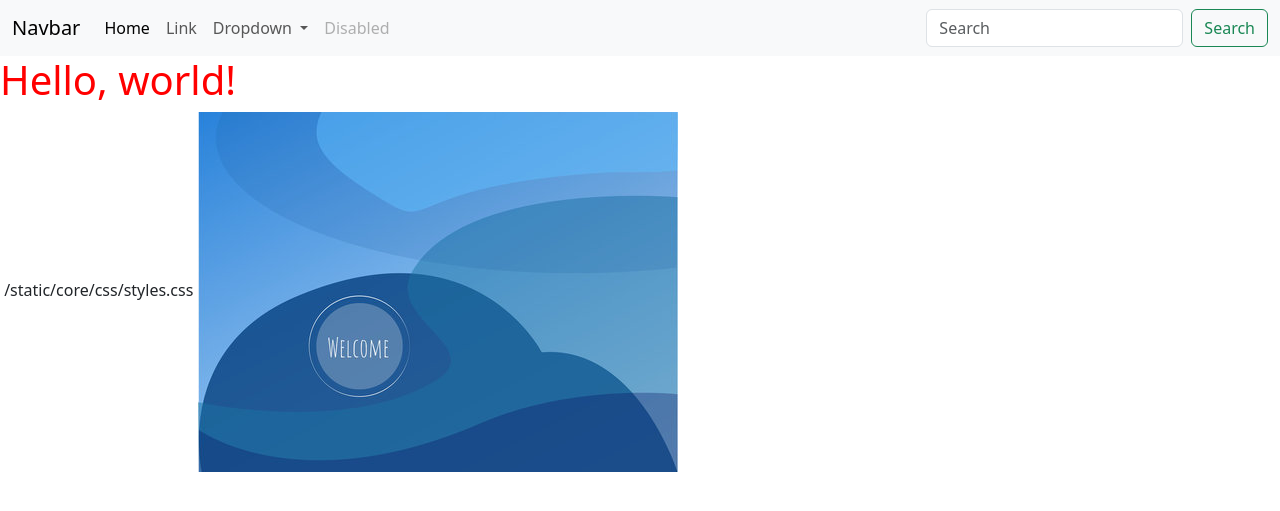
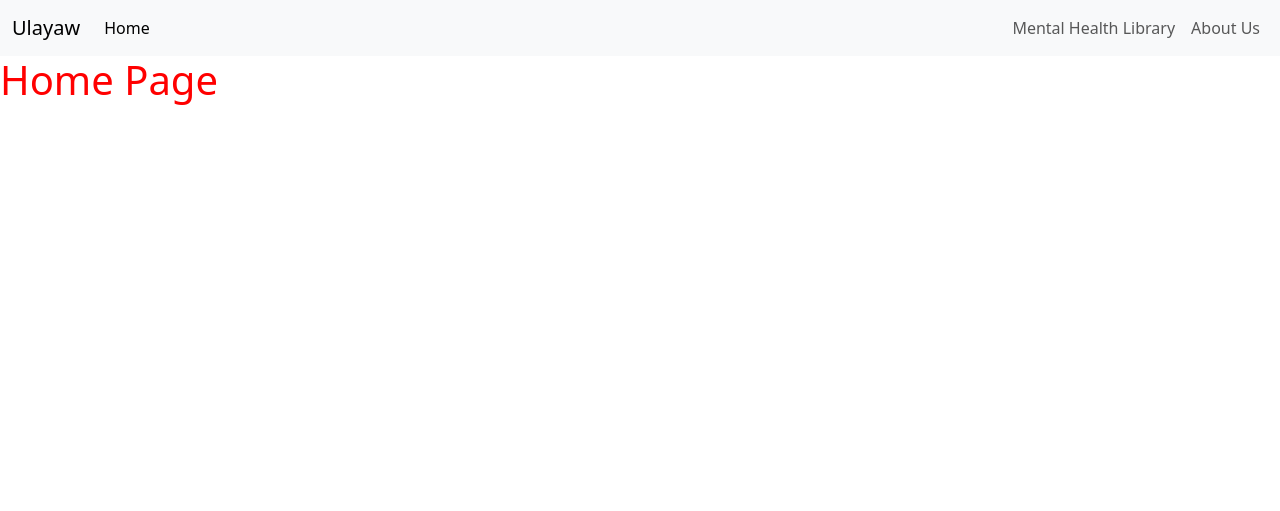
Before and after one commit to emciee/ulayaw, a Django app: page / in a window 1280 px wide. Shown: the top 511 px of the page. Run offline with Django 4.2, Linux system fonts and the light colour scheme.

Commit message:
Second Commit

```diff
--- /dev/null
+++ b/core/templates/core/base.html
@@ -0,0 +1,48 @@
+{% load static %}
+<!doctype html>
+<html lang="en">
+  <head>
+    <meta charset="utf-8">
+    <meta name="viewport" content="width=device-width, initial-scale=1">
+    <title>Ulayaw</title>
+
+    <link href="https://cdn.jsdelivr.net/npm/bootstrap@5.3.2/dist/css/bootstrap.min.css" rel="stylesheet" integrity="sha384-T3c6CoIi6uLrA9TneNEoa7RxnatzjcDSCmG1MXxSR1GAsXEV/Dwwykc2MPK8M2HN" crossorigin="anonymous">
+    <link rel="stylesheet" href="{% static 'core/css/styles.css' %}">
+
+  </head>
+  <body>
+
+<!--Navbar-->
+<nav class="navbar navbar-expand-lg bg-body-tertiary">
+    <div class="container-fluid">
+        <a class="navbar-brand" href="{% url 'home' %}">Ulayaw</a>
+        <button class="navbar-toggler" type="button" data-bs-toggle="collapse" data-bs-target="#navbarSupportedContent" aria-controls="navbarSupportedContent" aria-expanded="false" aria-label="Toggle navigation">
+            <span class="navbar-toggler-icon"></span>
+        </button>
+
+        <div class="collapse navbar-collapse" id="navbarSupportedContent">
+            <ul class="navbar-nav">
+                <li class="nav-item">
+                    <a class="nav-link active" aria-current="page" href="{% url 'home' %}">Home</a>
+                </li>
+            </ul>
+            <ul class="navbar-nav ms-auto">
+                <li class="nav-item">
+                    <a class="nav-link" href="{% url 'mhl' %}">Mental Health Library</a>
+                </li>
+                <li class="nav-item">
+                    <a class="nav-link" href="{% url 'aboutus' %}">About Us</a>
+                </li>
+            </ul>
+        </div>
+    </div>
+</nav>
+<!--Navbar-->
+
+
+  {% block content %}{% endblock content %}
+
+  <script src="https://cdn.jsdelivr.net/npm/bootstrap@5.3.2/dist/js/bootstrap.bundle.min.js" integrity="sha384-C6RzsynM9kWDrMNeT87bh95OGNyZPhcTNXj1NW7RuBCsyN/o0jlpcV8Qyq46cDfL" crossorigin="anonymous"></script>
+  <script src="{% static 'core/js/index.js' %}"></script>
+</body>
+</html>
--- a/core/templates/core/homepage.html
+++ b/core/templates/core/homepage.html
@@ -1,60 +1,9 @@
+{% extends 'core/base.html' %}
+
+{% block content %}
 {% load static %}
-<!doctype html>
-<html lang="en">
-  <head>
-    <meta charset="utf-8">
-    <meta name="viewport" content="width=device-width, initial-scale=1">
-    <title>Homepage</title>
 
-    <link href="https://cdn.jsdelivr.net/npm/bootstrap@5.3.2/dist/css/bootstrap.min.css" rel="stylesheet" integrity="sha384-T3c6CoIi6uLrA9TneNEoa7RxnatzjcDSCmG1MXxSR1GAsXEV/Dwwykc2MPK8M2HN" crossorigin="anonymous">
-    <link rel="stylesheet" href="{% static 'core/css/styles.css' %}">
+    <h1>Home Page</h1>
+    <label for="" id="sample"></label>
 
-  </head>
-  <body>
-
-<!--Navbar-->
-<nav class="navbar navbar-expand-lg bg-body-tertiary">
-    <div class="container-fluid">
-      <a class="navbar-brand" href="#">Navbar</a>
-      <button class="navbar-toggler" type="button" data-bs-toggle="collapse" data-bs-target="#navbarSupportedContent" aria-controls="navbarSupportedContent" aria-expanded="false" aria-label="Toggle navigation">
-        <span class="navbar-toggler-icon"></span>
-      </button>
-      <div class="collapse navbar-collapse" id="navbarSupportedContent">
-        <ul class="navbar-nav me-auto mb-2 mb-lg-0">
-          <li class="nav-item">
-            <a class="nav-link active" aria-current="page" href="#">Home</a>
-          </li>
-          <li class="nav-item">
-            <a class="nav-link" href="#">Link</a>
-          </li>
-          <li class="nav-item dropdown">
-            <a class="nav-link dropdown-toggle" href="#" role="button" data-bs-toggle="dropdown" aria-expanded="false">
-              Dropdown
-            </a>
-            <ul class="dropdown-menu">
-              <li><a class="dropdown-item" href="#">Action</a></li>
-              <li><a class="dropdown-item" href="#">Another action</a></li>
-              <li><hr class="dropdown-divider"></li>
-              <li><a class="dropdown-item" href="#">Something else here</a></li>
-            </ul>
-          </li>
-          <li class="nav-item">
-            <a class="nav-link disabled" aria-disabled="true">Disabled</a>
-          </li>
-        </ul>
-        <form class="d-flex" role="search">
-          <input class="form-control me-2" type="search" placeholder="Search" aria-label="Search">
-          <button class="btn btn-outline-success" type="submit">Search</button>
-        </form>
-      </div>
-    </div>
-  </nav>
-  <!--Navbar-->
-    <h1>Hello, world!</h1>
-    <label for="" id="sample"></label>
-    {% static 'core/css/styles.css' %}
-    <img src="{% static 'core/images/image1.jpg' %}" alt="">
-    <script src="https://cdn.jsdelivr.net/npm/bootstrap@5.3.2/dist/js/bootstrap.bundle.min.js" integrity="sha384-C6RzsynM9kWDrMNeT87bh95OGNyZPhcTNXj1NW7RuBCsyN/o0jlpcV8Qyq46cDfL" crossorigin="anonymous"></script>
-    <script src="{% static 'core/js/index.js' %}"></script>
-  </body>
-</html>
+{% endblock content %}
--- /dev/null
+++ b/core/templates/core/mhlpage.html
@@ -0,0 +1,6 @@
+{% extends 'core/base.html' %}
+
+{% block content %}
+<h1>This is the mhl page</h1>
+
+{% endblock  %}
--- a/core/views.py
+++ b/core/views.py
@@ -1,5 +1,15 @@
 from django.shortcuts import render
 
 # Create your views here.
+
+#homepage
 def home(request):
     return render(request, "core/homepage.html")
+
+#aboutus page
+def aboutus(request):
+    return render(request, "core/aboutuspage.html")
+
+#mental health library page
+def mhl(request):
+    return render(request, "core/mhlpage.html")
--- a/ulayaw/settings.py
+++ b/ulayaw/settings.py
@@ -117,9 +117,6 @@ USE_TZ = True
 # https://docs.djangoproject.com/en/4.2/howto/static-files/
 
 STATIC_URL = 'static/'
-STATICFILES_DIRS = [
-    BASE_DIR / "static",
-]
 
 # Default primary key field type
 # https://docs.djangoproject.com/en/4.2/ref/settings/#default-auto-field
--- a/ulayaw/urls.py
+++ b/ulayaw/urls.py
@@ -20,5 +20,11 @@ from core import views
 
 urlpatterns = [
     path('admin/', admin.site.urls),
-    path('', views.home, name="home")
+    path('', views.home, name="home"),
+
+    #aboutus
+    path('aboutus/', views.aboutus, name="aboutus"),
+
+    #mental health library
+    path('mentalhealthlibrary/', views.mhl, name="mhl"),
 ]
```
Also changed, not shown: core/templates/core/aboutuspage.html (added, +7 -0 lines), db.sqlite3.
